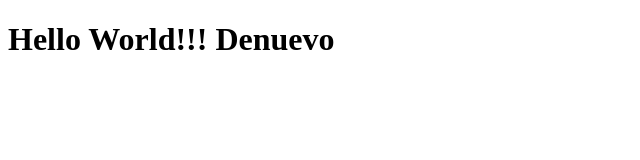
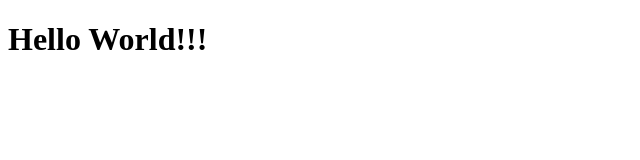
Before and after one commit to yeisonvirtual/git-repository, a plain HTML site: page index.html in a window 1280 px wide. Shown: the whole page, without its empty margins (0-640 px from the left). Drawn offline with Linux system fonts and the light colour scheme.

Commit message:
Revert "Este commit esta mal"
This reverts commit 7127f3a90048dd677716fa0466442775f18c1212.

```diff
--- a/index.html
+++ b/index.html
@@ -5,7 +5,7 @@
 </head>
 <body>
 
-	<h1>Hello World!!! Denuevo</h1>
+	<h1>Hello World!!!</h1>
 
 </body>
 </html>
```
